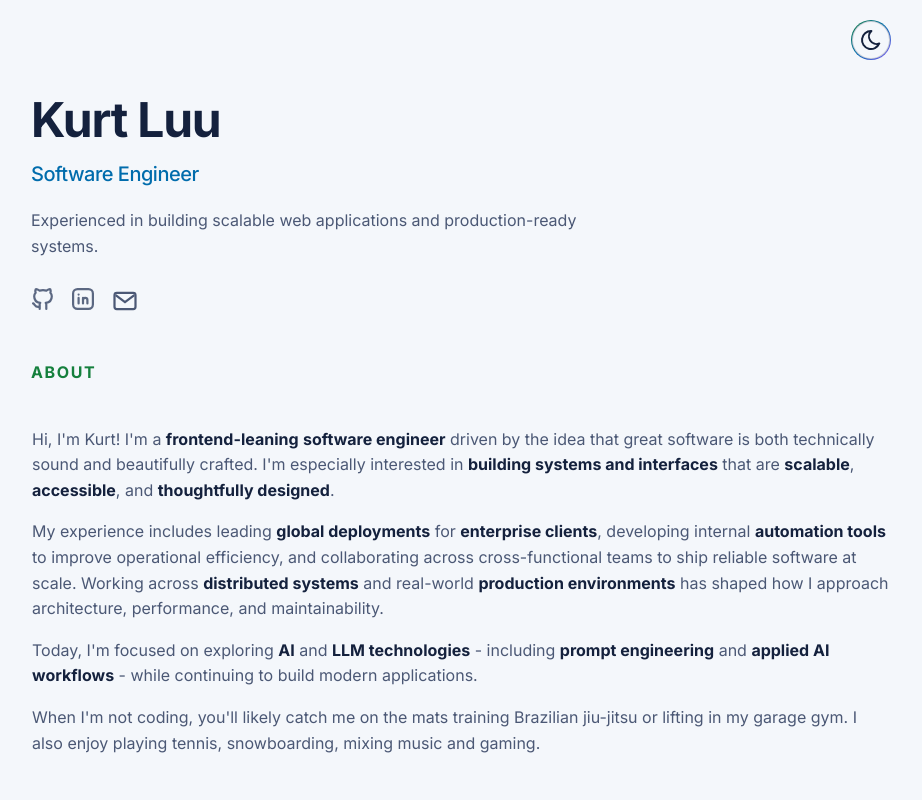
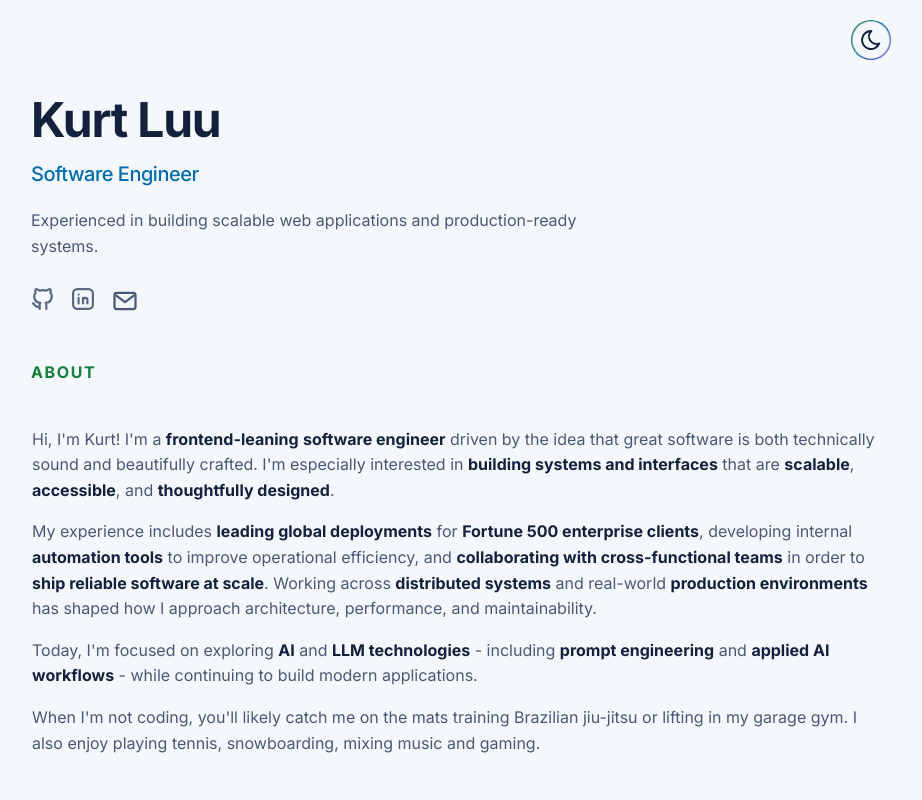
Before and after one commit to kurtluu/portfolio, a React (Vite) app in the folder react-ts-site/: page / in a window 1280 px wide. Shown: the top 800 px of the page, without its empty margins (179-1101 px from the left). Built offline with nearby package versions, Linux system fonts and the light colour scheme.

Commit message:
Refine about section highlights

```diff
--- a/react-ts-site/src/App.tsx
+++ b/react-ts-site/src/App.tsx
@@ -107,8 +107,9 @@ const aboutHighlightTerms = [
   "scalable",
   "accessible",
   "thoughtfully designed",
-  "global deployments",
-  "enterprise clients",
+  "leading global deployments",
+  "Fortune 500 enterprise clients",
+  "collaborating with cross-functional teams",
   "automation tools",
   "distributed systems",
   "production environments",
@@ -116,6 +117,7 @@ const aboutHighlightTerms = [
   "LLM technologies",
   "prompt engineering",
   "applied AI workflows",
+  "ship reliable software at scale",
 ];
 
 const getSocialLinkClassName = (label: string) => `social-link-${label.toLowerCase()}`;
@@ -348,7 +350,7 @@ function App() {
               </p>
               <p>
                 {renderHighlightedText(
-                  "My experience includes leading global deployments for enterprise clients, developing internal automation tools to improve operational efficiency, and collaborating across cross-functional teams to ship reliable software at scale. Working across distributed systems and real-world production environments has shaped how I approach architecture, performance, and maintainability.",
+                  "My experience includes leading global deployments for Fortune 500 enterprise clients, developing internal automation tools to improve operational efficiency, and collaborating with cross-functional teams in order to ship reliable software at scale. Working across distributed systems and real-world production environments has shaped how I approach architecture, performance, and maintainability.",
                   aboutHighlightTerms
                 )}
               </p>
```
